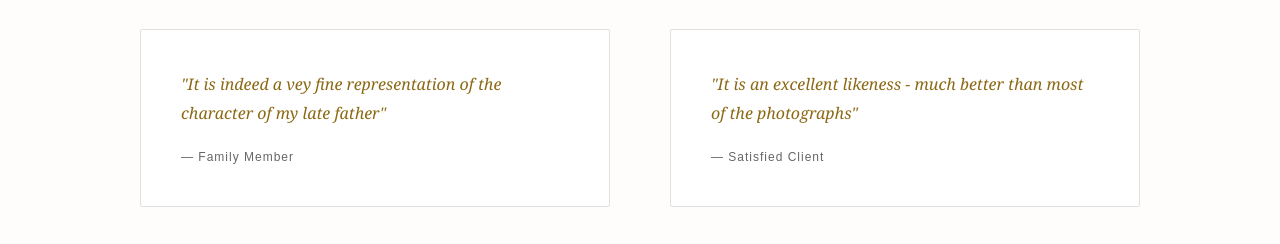
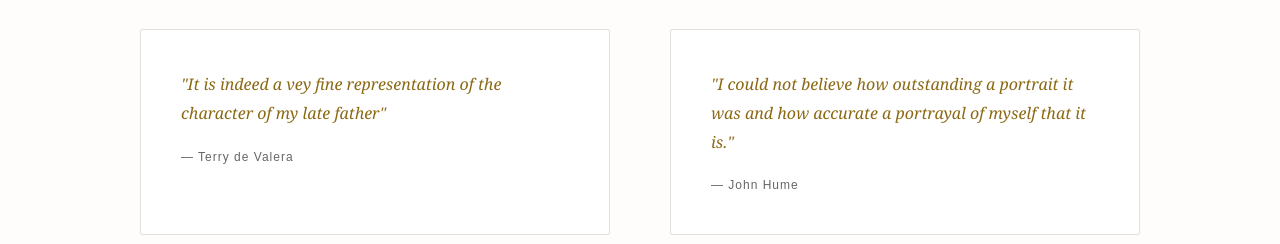
Before and after one commit to markbokeeffe/markokeeffeportraits, a Next.js app: page /about in a window 1280 px wide. Shown: the part 2132-2376 px from the top of the page. Built offline with nearby package versions, Linux system fonts and the light colour scheme.

Commit message:
Update quotes

```diff
--- a/app/about/page.tsx
+++ b/app/about/page.tsx
@@ -136,13 +136,13 @@ export default function AboutPage() {
                 <p className="testimonial-text">
                   "It is indeed a vey fine representation of the character of my late father"
                 </p>
-                <p className="testimonial-author">— Family Member</p>
+                <p className="testimonial-author">— Terry de Valera</p>
               </div>
               <div className="testimonial-card">
                 <p className="testimonial-text">
-                  "It is an excellent likeness - much better than most of the photographs"
+                  "I could not believe how outstanding a portrait it was and how accurate a portrayal of myself that it is."
                 </p>
-                <p className="testimonial-author">— Satisfied Client</p>
+                <p className="testimonial-author">— John Hume</p>
               </div>
             </div>
           </div>
```
